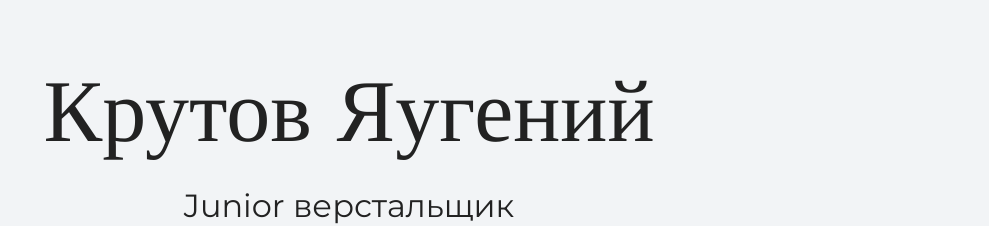
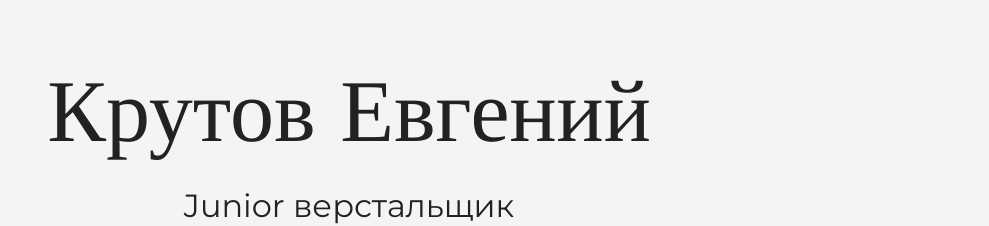
Before and after one commit to krutoiwolf/my-syte, a plain HTML site: page index.html in a window 1280 px wide. Shown: the part 186-412 px from the top of the page, without its empty margins (291-1280 px from the left). Drawn offline with nearby package versions, Linux system fonts and the light colour scheme.

Commit message:
Меняет имя

```diff
--- a/index.html
+++ b/index.html
@@ -18,7 +18,7 @@
 
     <section class="hero-image">
 	<div class="container">
-      <h1 class="heading">Крутов Яугений</h1>
+      <h1 class="heading">Крутов Евгений</h1>
       <p>Junior верстальщик</p>
 	  </div>
     </section>
```
